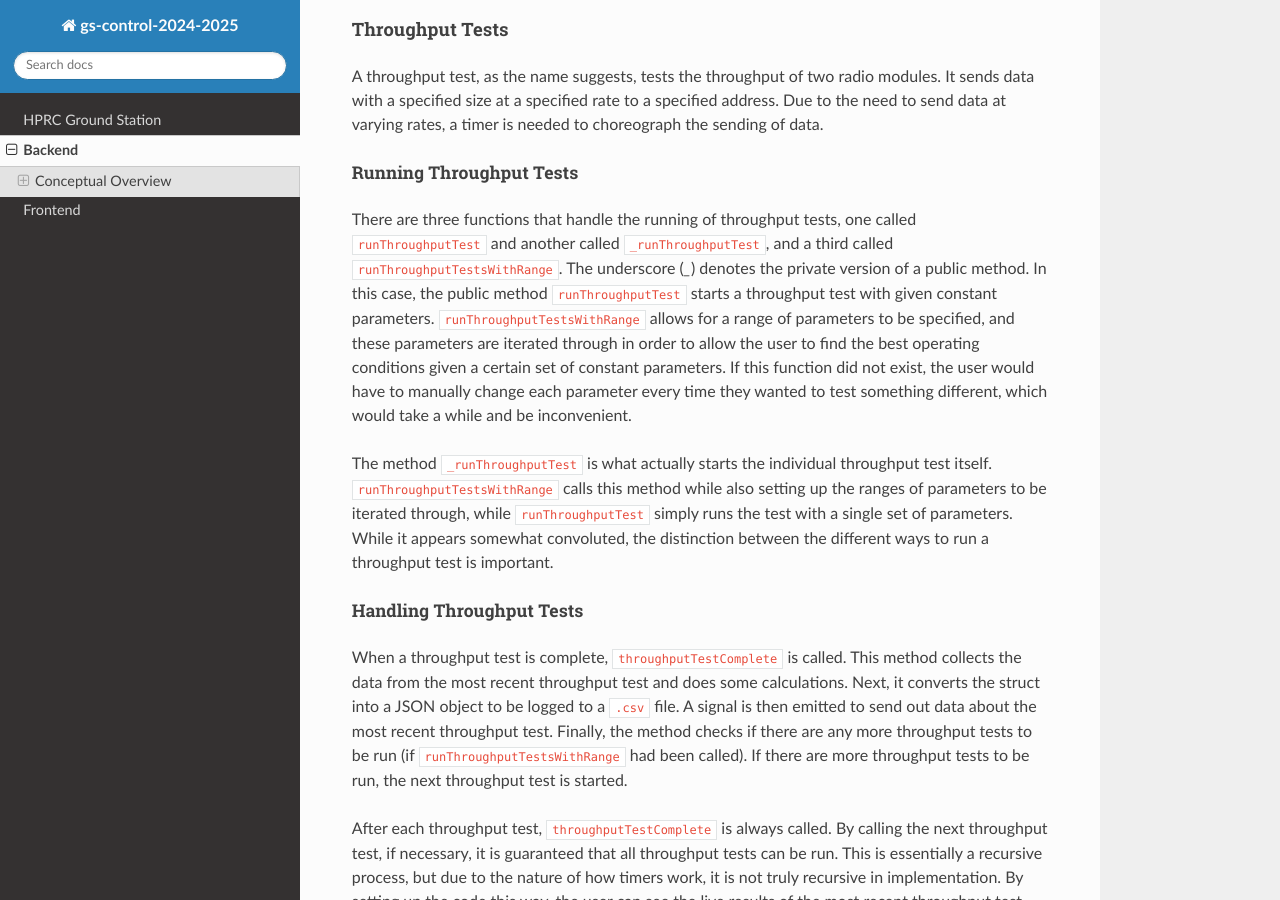
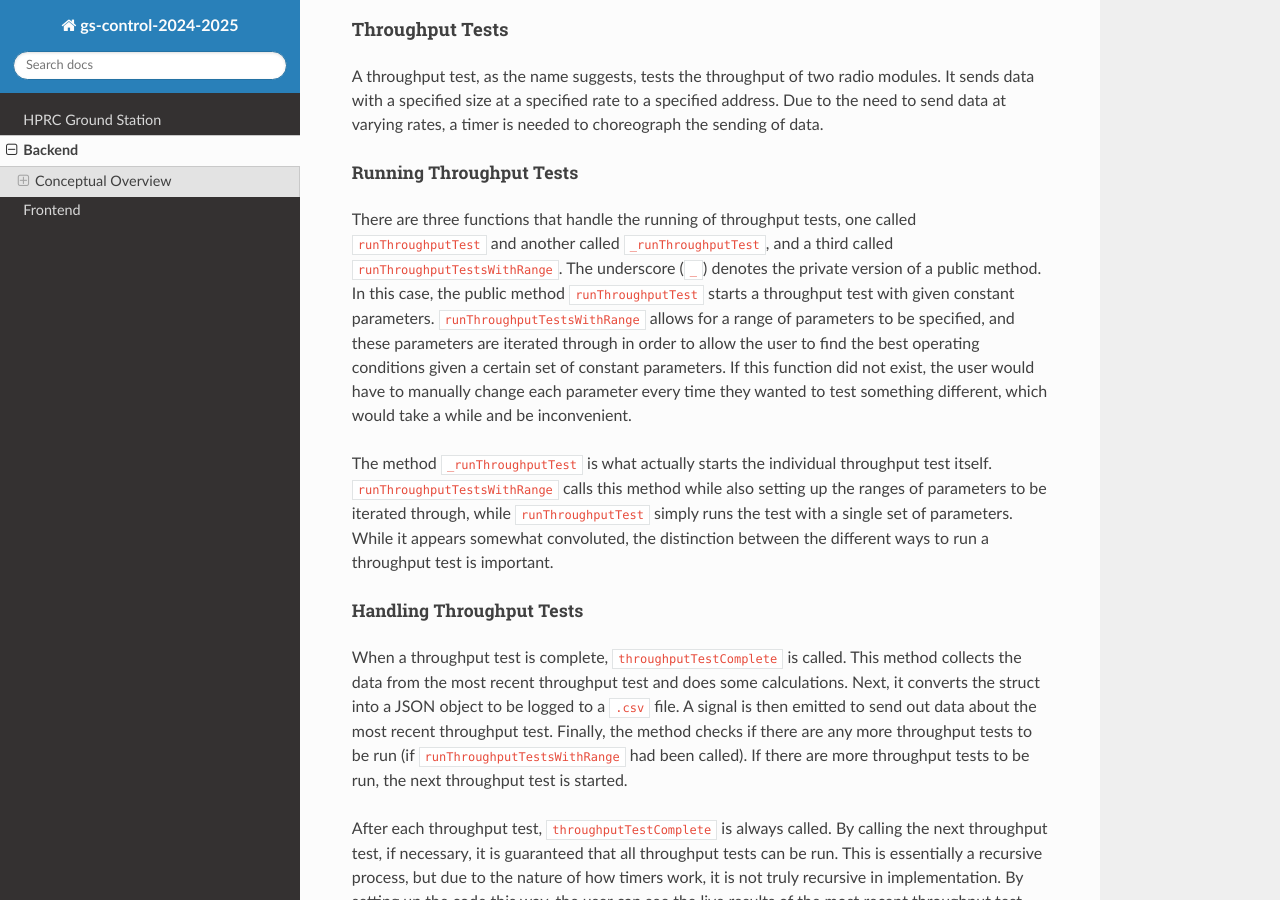
Before and after one commit to WPI-HPRC/gs-control-2024-2025, a Sphinx documentation site: the page built from docs/source/backend.rst, in a window 1280 px wide and 900 px high, scrolled down 1067 px. Built offline with Sphinx 7.4.7 and the Read the Docs theme 3.1.0, drawn with Linux system fonts in a browser that asks for light colours.

Commit message:
fixed incorrect code formatting
.rst is weird

```diff
--- a/docs/source/backend.rst
+++ b/docs/source/backend.rst
@@ -47,7 +47,7 @@ sending of data.
 Running Throughput Tests
 ************************
 There are three functions that handle the running of throughput tests, one called  ``runThroughputTest`` and another called ``_runThroughputTest``,
-and a third called ``runThroughputTestsWithRange``. The underscore (`_`) denotes the private version of a public method. In this case, the public
+and a third called ``runThroughputTestsWithRange``. The underscore (``_``) denotes the private version of a public method. In this case, the public
 method ``runThroughputTest`` starts a throughput test with given constant parameters. ``runThroughputTestsWithRange`` allows for a range
 of parameters to be specified, and these parameters are iterated through in order to allow the user to find the best operating conditions given
 a certain set of constant parameters. If this function did not exist, the user would have to manually change each parameter every time they wanted
```
